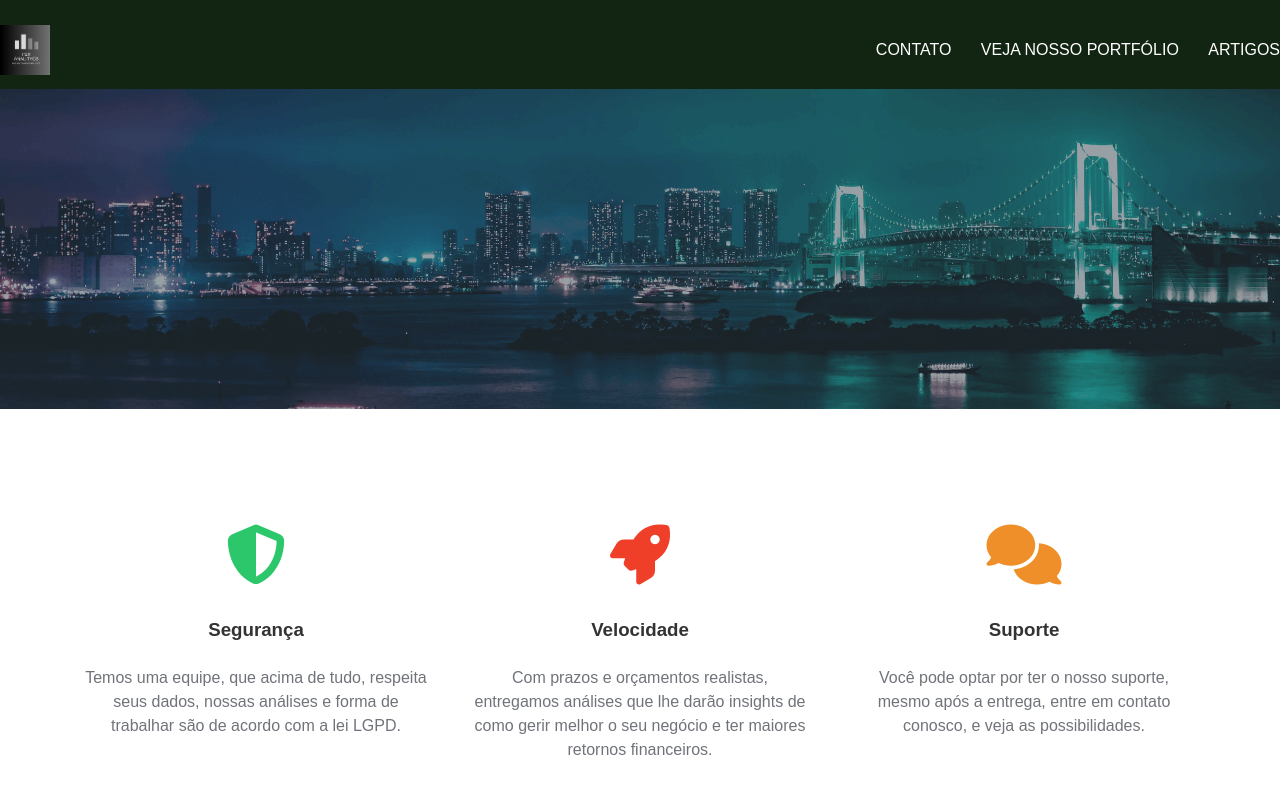
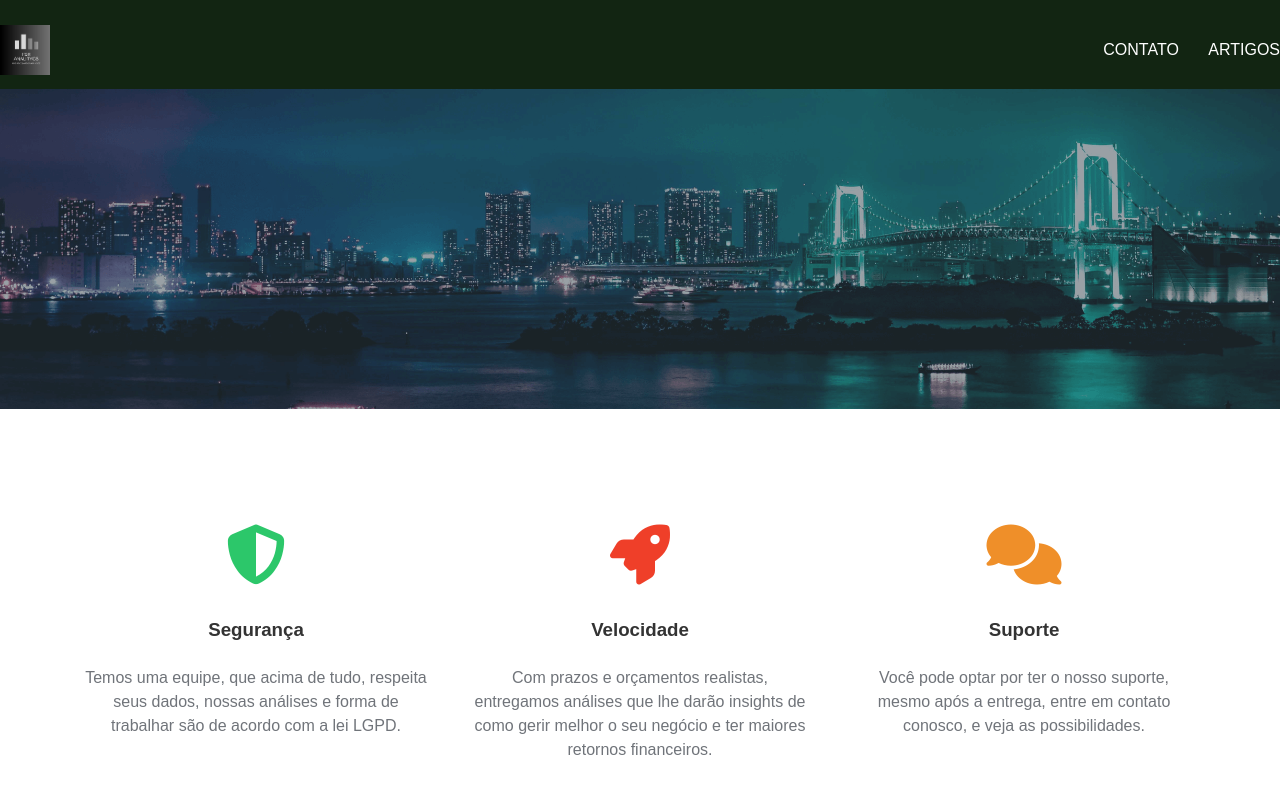
Before and after one commit to reginaldoa/teste_site, a plain HTML site: page index.html in a window 1280 px wide. Shown: the top 801 px of the page. Drawn offline with Linux system fonts and the light colour scheme.

Commit message:
Update index.html

```diff
--- a/index.html
+++ b/index.html
@@ -19,10 +19,6 @@
                     <li><a href="#">Planos</a></li>
                     <li><a href="#" class="default-btn">Login</a></li> -->
                     <li><a href="#modal">Contato</a></li>
-                    <li>
-                        <a href="#" onclick="openPowerBIPopup(); return false;">
-                            Veja nosso Portfólio
-                        </a> </li>
                     <li><a href="artigos.html">Artigos</a></li>
                 </ul>
             </nav>
```
